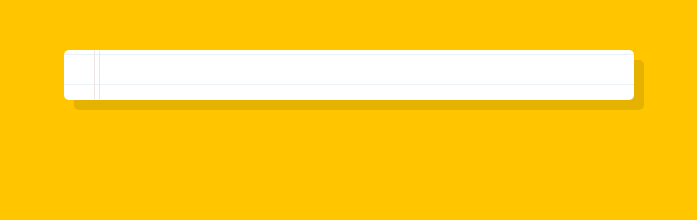
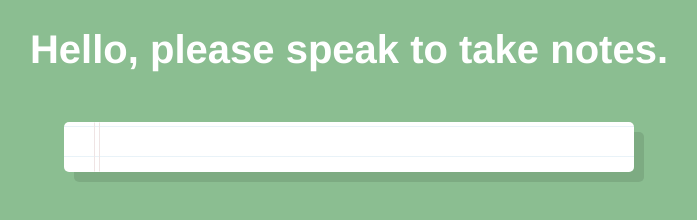
Before and after one commit to kfurness-practice/js30_day20_speechDetection, a website: page index.html in a window 1280 px wide. Shown: the whole page, without its empty margins (291-988 px from the left). Drawn offline with Linux system fonts and the light colour scheme.

Commit message:
Change background color and add directions

```diff
--- a/index.html
+++ b/index.html
@@ -5,7 +5,7 @@
   <title>Speech Detection</title>
 </head>
 <body>
-
+  <h1>Hello, please speak to take notes.</h1>
   <div class="words" contenteditable>
   </div>
 
@@ -18,10 +18,15 @@
     }
 
     body {
-      background:#ffc600;
+      background: rgb(139, 190, 145);
       font-family: 'helvetica neue';
       font-weight: 200;
       font-size: 20px;
+    }
+
+    h1 {
+      text-align: center;
+      color: white;
     }
 
     .words {
```
